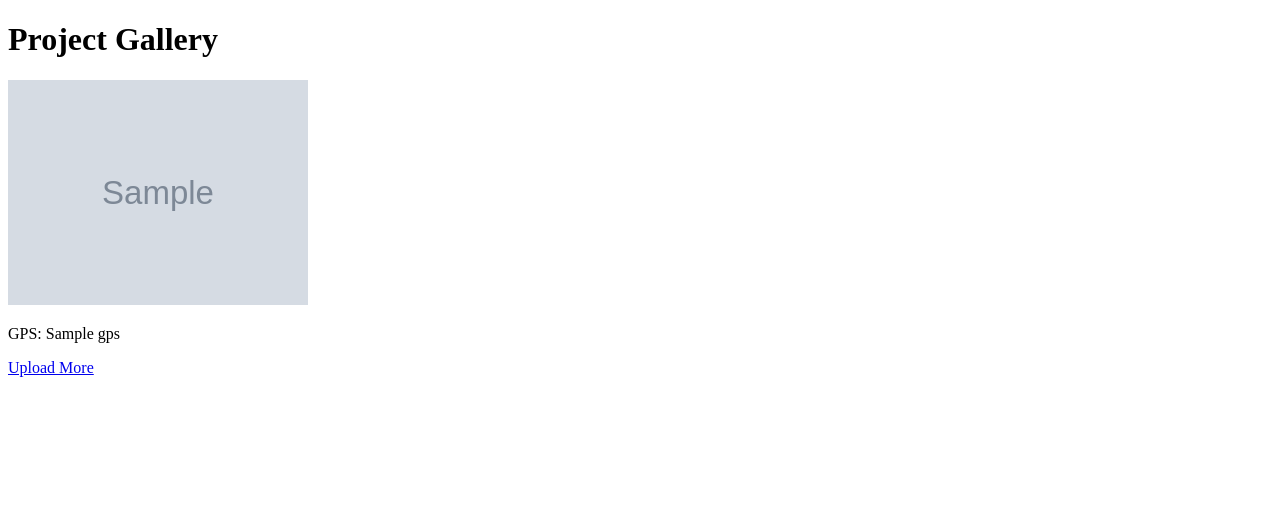
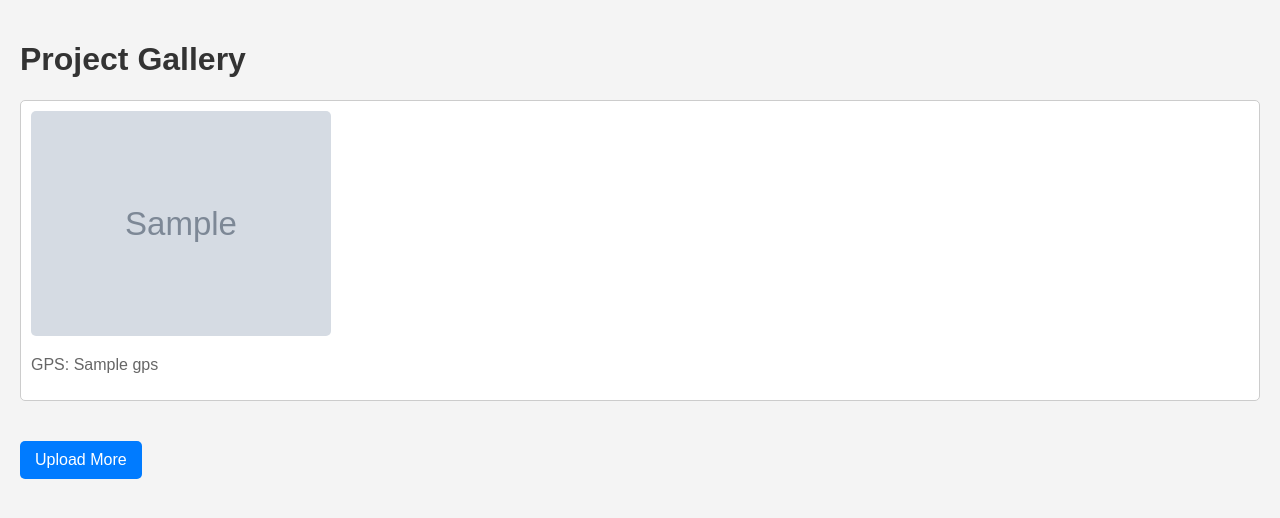
Before and after one commit to t0m0h1/Construction-Progress-Tracker, a Flask app: template templates/gallery.html in a window 1280 px wide. Shown: the top 518 px of the page. Run offline with Flask 3, Linux system fonts and the light colour scheme; the template is opened without the code that fills it: most values are stand-ins (such as "Sample title", 1, 10 or a date in 2020); grey boxes marked "Sample" are stand-in pictures.

Commit message:
Add internal CSS styles to enhance gallery page design

```diff
--- a/templates/gallery.html
+++ b/templates/gallery.html
@@ -2,6 +2,43 @@
 <html>
 <head>
     <title>Gallery</title>
+    <style>
+        body {
+            font-family: Arial, sans-serif;
+            background-color: #f4f4f4;
+            margin: 0;
+            padding: 20px;
+        }
+        h1 {
+            color: #333;
+        }
+        div {
+            margin-bottom: 20px;
+            padding: 10px;
+            border: 1px solid #ccc;
+            background-color: #fff;
+            border-radius: 5px;
+        }
+        img {
+            border-radius: 5px;
+        }
+        p {
+            color: #666;
+        }
+        a {
+            display: inline-block;
+            margin-top: 20px;
+            padding: 10px 15px;
+            background-color: #007bff;
+            color: white;
+            text-decoration: none;
+            border-radius: 5px;
+        }
+        a:hover {
+            background-color: #0056b3;
+        }
+        /* END: Internal CSS */
+    </style>
 </head>
 <body>
     <h1>Project Gallery</h1>
```
Also changed, not shown: templates/compare.html (added, +116 -0 lines), static/uploads/CAA.png (added).
